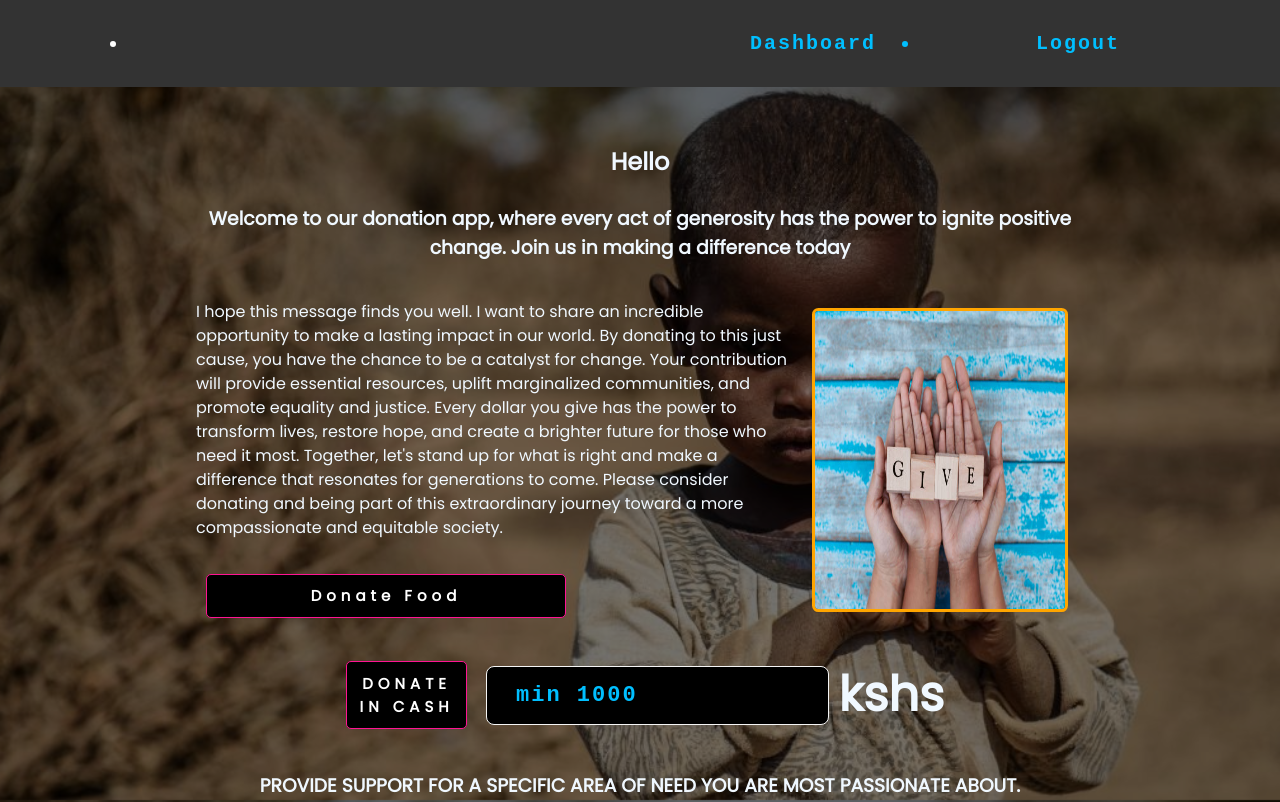
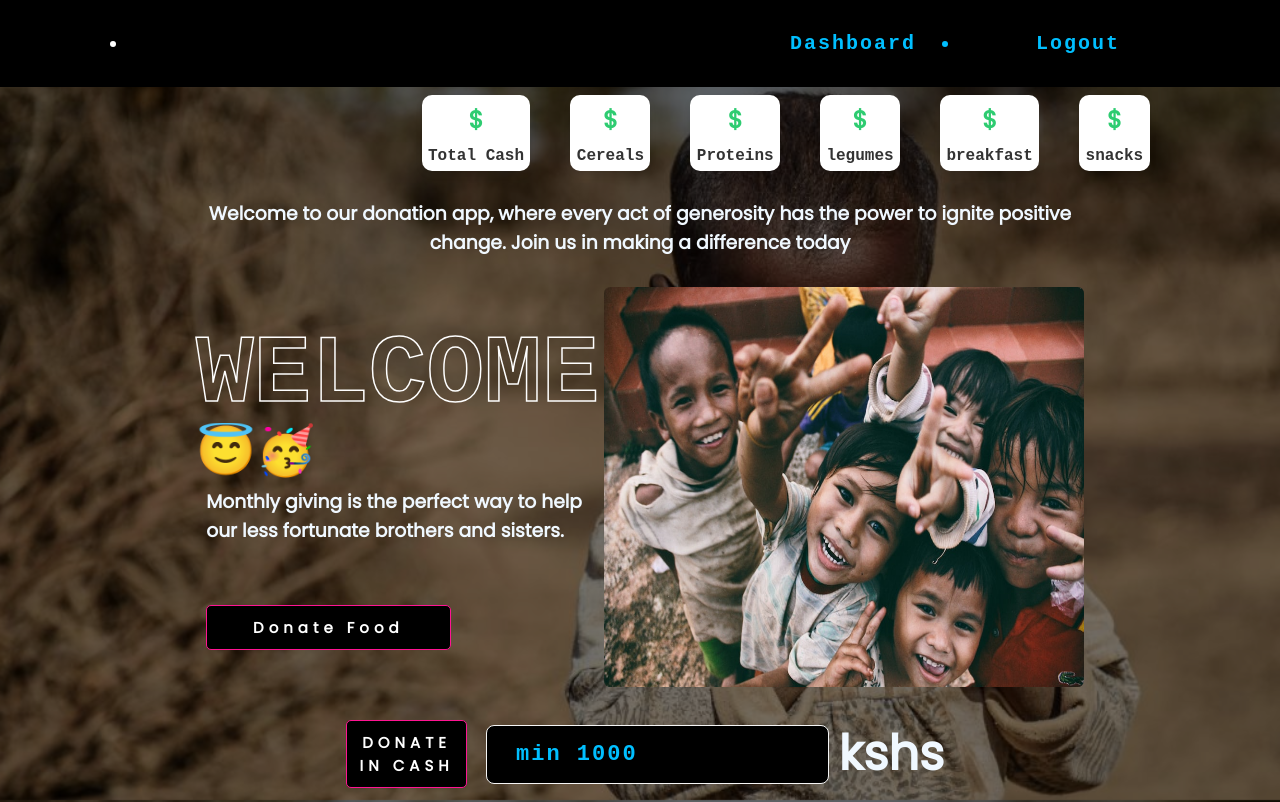
Before and after one commit to KambonoJeff/REACT-FRONT_DONATION_API, a React (Create React App) app: page /Dashboard in a window 1280 px wide. Shown: the top 802 px of the page. Built offline with nearby package versions, Linux system fonts and the light colour scheme; no server answers; sample sign-in values are in the browser's storage.

Commit message:
modified system

```diff
--- a/src/Ngo/NgoLogin.jsx
+++ b/src/Ngo/NgoLogin.jsx
@@ -7,7 +7,7 @@ export default function NgoLogin() {
   let navigate = useNavigate();
   const [errors, setErrors] = useState()
 
-  const {setNgo,setType,type,setToken} = useStateContext();
+  const {setUser,setType,type,setToken} = useStateContext();
   const nameRef = useRef();
   const passwordRef = useRef();
 
@@ -19,11 +19,11 @@ export default function NgoLogin() {
     }
     console.log(payload);
     axiosClient.post('/ngo/login',payload).then(({data})=>{
-      console.log(data)
+      console.log(data[0])
       if(data.message == 'Credential unmatched!'){
         setErrors(data.message)
       }
-      setNgo(data.name);
+      setUser(data[0]);
       setType(data.type);
       setToken(data.token);
 
--- a/src/components/DefaultLayout.js
+++ b/src/components/DefaultLayout.js
@@ -3,6 +3,7 @@ import { Navigate, Outlet } from 'react-router'
 import { useStateContext } from './contexts/ContextProvider'
 import Header from './Header'
 import axiosClient from '../axios-client'
+import FoodCard from './cards/FoodCard'
 
 
 export default function DefaultLayout() {
@@ -26,6 +27,7 @@ export default function DefaultLayout() {
   return (
     <div className="flex">
       <Header  onLogout={onLogout}  />
+      <FoodCard/>
     <main>
       <h3>default layout</h3>
       <br></br>
--- /dev/null
+++ b/src/components/cards/FoodCard.jsx
@@ -0,0 +1,59 @@
+import React, { useEffect, useState } from 'react'
+import axiosClient from '../../axios-client';
+
+const FoodCard = () => {
+    const [sum,setSum]=useState([])
+    const [load, setLoad] = useState()
+    const food =()=>{
+      axiosClient.get('/food').then((res)=>{
+        setLoad(false)
+        setSum(res.data)
+
+      })
+        .catch(err =>{ setLoad(false); console.error(err)});
+     }
+     useEffect(()=>{
+      setLoad(true)
+      food()
+     },[])
+     const cash = sum[5]
+     const cereals = sum[0]
+     const proteins = sum[1]
+     const legumes = sum[2]
+     const breakfast = sum[3]
+     const snacks = sum[4]
+  return (
+    <>
+    <div align='right' className="box fixed">
+          <div align='right' class="card3">
+         <div class="amount">${cash}</div>
+        <div class="title">Total Cash</div>
+    </div>
+
+    <div align='right' class="card3">
+        <div class="amount">${cereals}</div>
+        <div class="title">Cereals</div>
+    </div>
+
+    <div align='right' class="card3">
+        <div class="amount">${proteins}</div>
+        <div class="title">Proteins</div>
+    </div>
+    <div align='right' class="card3">
+        <div class="amount">${legumes}</div>
+        <div class="title">legumes</div>
+    </div>
+    <div align='right' class="card3">
+        <div class="amount">${breakfast}</div>
+        <div class="title">breakfast</div>
+    </div>
+    <div align='right' class="card3">
+        <div class="amount">${snacks}</div>
+        <div class="title">snacks</div>
+    </div>
+    </div>
+    </>
+  )
+}
+
+export default FoodCard
--- a/src/index.css
+++ b/src/index.css
@@ -72,11 +72,12 @@ p {
   margin-top: 1.9em;
 }
 header {
-  background-color: #333;
+  background-color: black;
   position: fixed;
   top: 0;
   left: 0;
   width: 100%;
+  height: fit-content;
   color: white;
 }
 nav{
@@ -86,7 +87,7 @@ nav{
 .link{
   border: none;
   padding: .9em;
-  width:11em;
+  width:9em;
   color: grey;
   height:fit-content;
 }
@@ -424,3 +425,75 @@ option::placeholder{
     font-family: 'Courier New', Courier, monospace;
 
   }
+
+/* testing for new cards */
+
+.card3 {
+  width: fit-content;
+  height: fit-content;
+  padding: .4em;
+  border-radius: 10px;
+  box-shadow: 0 4px 6px rgba(0, 0, 0, 0.1);
+  background-color: #fff;
+  display: flex;
+  flex-direction: column;
+  justify-content: center;
+  align-items: center;
+  text-align: center;
+  margin: 20px;
+}
+
+/* Styling for the cash amount */
+.amount {
+  font-size: 24px;
+  font-weight: bold;
+  color: #2ecc71; /* Green color for positive amounts */
+}
+
+/* Styling for the card title */
+.title {
+  font-size: 16px;
+  font-weight: 700;
+  font-family: 'Courier New', Courier, monospace;
+  margin-top: 10px;
+  color: #333;
+}
+
+/* Styling for negative amounts */
+.negative {
+  color: #e74c3c; /* Red color for negative amounts */
+}
+.fixed{
+  position: fixed;
+  top: 4.7em;
+  right: 6.9em;
+  width: fit-content;
+  display: flex;
+
+  align-items: right;
+  align-content: right;
+}
+.stroke-text{
+  color: transparent;
+  font-size: 6em;
+  font-family: 'Courier New', Courier, monospace;
+  -webkit-text-stroke-width: 1.5px;
+  -webkit-text-stroke-color: white;
+
+
+}
+.img-s {
+	width:30em;
+	height: 25em;
+	border: 0 solid transparent;
+	border-radius: 0.4em;
+
+}
+.img-s:hover{
+	opacity: 60%;
+
+}
+.huge{
+  font-size: 3em;
+  margin-top: -15px;
+}
--- a/src/router.jsx
+++ b/src/router.jsx
@@ -26,6 +26,7 @@ import NgoLogin from "./Ngo/NgoLogin";
 import NotEmpty from "./components/NotEmpty";
 import RequestsUpdate from "./components/update/RequestsUpdate";
 import UserUpdate from "./components/update/UserUpdate";
+import FoodCard from "./components/cards/FoodCard";
 
 const router = createBrowserRouter([
     {
@@ -43,7 +44,7 @@ const router = createBrowserRouter([
             },
             {
                 path:'/users/food',
-                element: <Food/>,
+                element: <FoodCard/>,
 
             },
             {
--- a/src/views/Dashboard.jsx
+++ b/src/views/Dashboard.jsx
@@ -1,6 +1,5 @@
 import { Link, Navigate } from 'react-router-dom'
-import image from '../Assets/img/pic3.jpg'
-import image2 from '../Assets/img/pic2.jpg'
+import image from '../Assets/img/pic1.jpeg'
 import image3 from '../Assets/img/opharned.jpg'
 import image4 from '../Assets/img/mulnutrition.jpg'
 import image5 from '../Assets/img/image1.jpg'
@@ -11,13 +10,12 @@ import { useStateContext } from '../components/contexts/ContextProvider'
 import { useRef, useState } from 'react';
 import axiosClient from '../axios-client';
 export default function Dashboard() {
-  const {user}=useStateContext();
+  const {user,type}=useStateContext();
   const cashRef = useRef();
   const redirect =()=>{
     console.log('redirecting .....')
     return <Navigate to="/users/food"/>
   }
-
   const onSubmit=(event)=>{
     event.preventDefault()
     const payload = {
@@ -45,19 +43,28 @@ export default function Dashboard() {
     <section className='my-element'>
       <br />
       <div className="box">
-        <h2 align="center"> Hello {user}  </h2>
+        <br />
+        <br />
         <br />
           <h3 align="center">Welcome to our donation app, where every act of generosity has the power to ignite positive change. Join us in making a difference today</h3>
           <div className="flex box box mg-t">
-            <p>I hope this message finds you well. I want to share an incredible opportunity to make a lasting impact in our world. By donating to this just cause, you have the chance to be a catalyst for change. Your contribution will provide essential resources, uplift marginalized communities, and promote equality and justice. Every dollar you give has the power to transform lives, restore hope, and create a brighter future for those who need it most. Together, let's stand up for what is right and make a difference that resonates for generations to come. Please consider donating and being part of this extraordinary journey toward a more compassionate and equitable society.
+            <div className="grid">
+            <h1 className='stroke-text' >WELCOME</h1>
+            <h2  className='huge'>{user}😇🥳</h2>
+            <h3 className='box'>Monthly giving is
+the perfect way
+to help our
+less fortunate brothers
+and sisters.</h3>
               <br />
               <br />
             <Link align="center" className='btn btn-w' to="/form/NgoRequest"> Donate Food </Link>
+            </div>
 
-</p>
+
 
               <div className="image">
-              <img className='img' src={image} alt="This is an image of a desert" />
+              <img className='img-s' src={image} alt="This is an image of a desert" />
           </div>
           </div>
           <form onSubmit={onSubmit}>
@@ -72,6 +79,7 @@ export default function Dashboard() {
           <div className='card-container'>
             <br />
             <h3 align='center'>PROVIDE SUPPORT FOR A SPECIFIC AREA OF NEED YOU ARE MOST PASSIONATE ABOUT.</h3>
+            <br />
             <br />
             <br />
 				<div className="card">
@@ -128,7 +136,7 @@ export default function Dashboard() {
 
           </div>
           </div>
-
+       {!type==='admin' &&
         <div className="card-container2">
         <div className="card2">
 
@@ -151,40 +159,22 @@ Print Donation Form</p>
 					<h2 align='center'>Donate By Phone</h2>
 
 					<p align='center'>To donate by phone or to get assistance with your donation, please contact us at 1-800-HELP NOW +254707973964.
-
-
           You can also reach us at:
           Español:+234234534534
           TDD Operator: +923746233242</p>
 				</div>
         </div>
+       }
 
-          <div className="box">
-          <div className="flex box box mg-t">
-          <p>Through the selfless act of donation, a life was saved. In the darkest hour, compassion prevailed, providing vital resources and a second chance. It's a reminder that each contribution, no matter how small, holds the power to transform and bring hope where it's needed most.
-              <br />
-              <br />
+
         <div className="flex box mg-t">
-
-              <Link align='center' className='btn btn-w' to="/users/ngo"> N G O </Link>
-            <Link align='center' className='btn btn-w' to="/users/food">Food Bank</Link>
-
-          </div>
-          </p>
-          <div className="image">
-
-              <img className='img' src={image2} alt="This is an image of a desert" />
-              </div>
+            {type==='admin' &&           <Link align='center' className='btn btn-w' to="/users/food">Food Bank</Link>}
+            {type==='admin'&&  <Link align='center' className='btn btn-w' to="/users/ngo"> N G O </Link>}
 
 
 
         </div>
       </div>
-          <div align='center'>
-
-          </div>
-
-      </div>
     </section>
   )
 }
```
Lines whose indentation alone changed are shown as unchanged.
